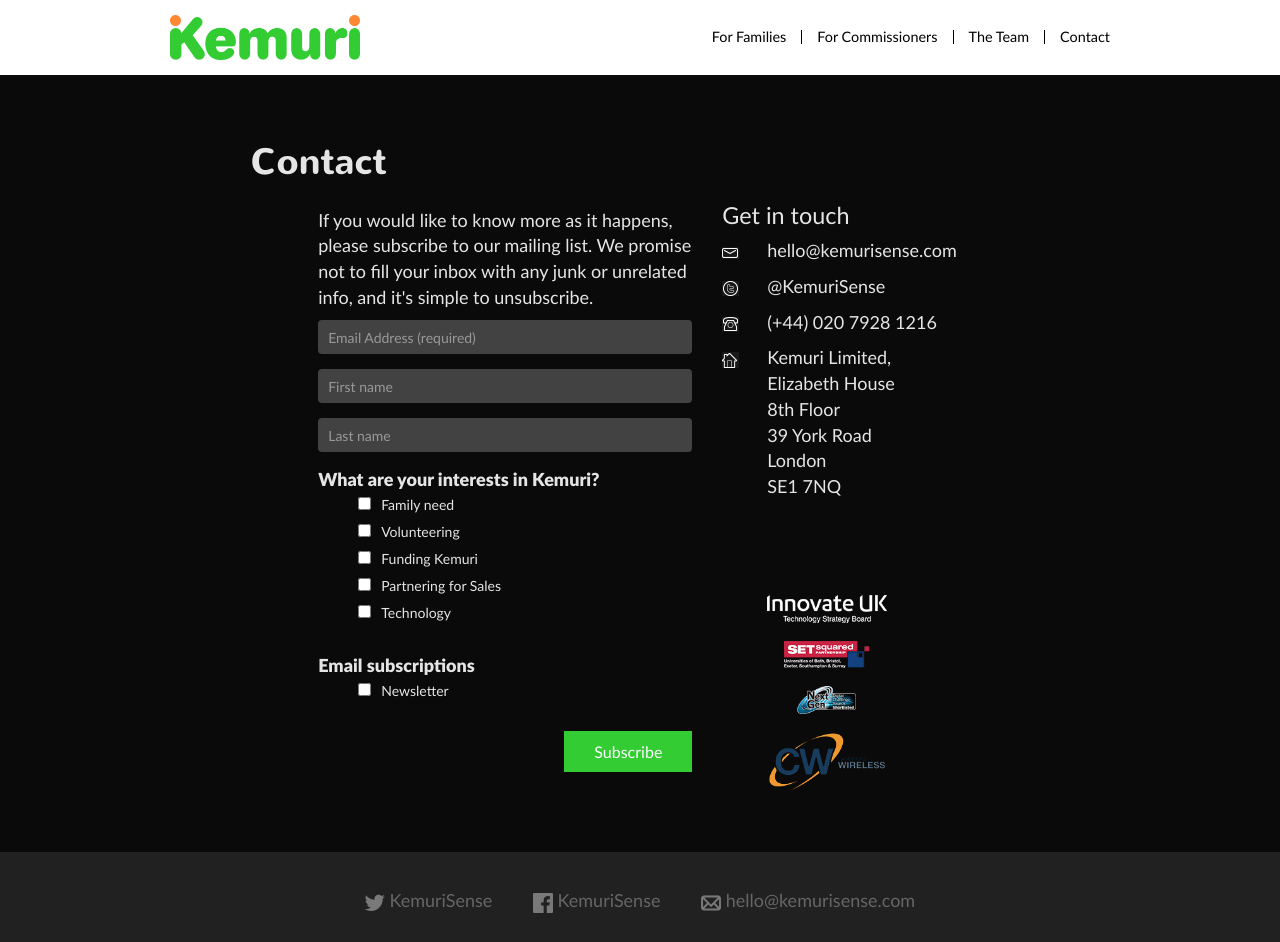
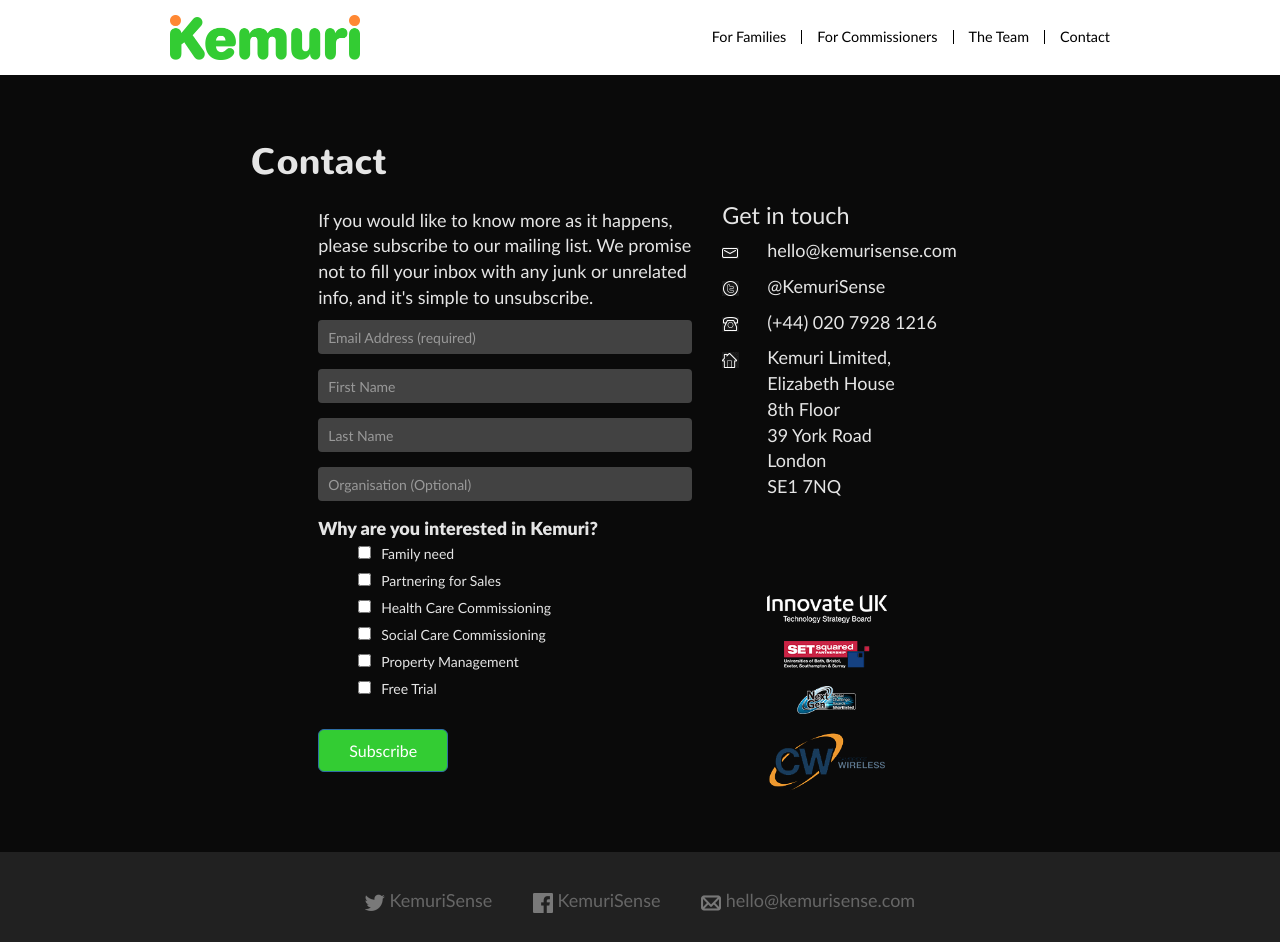
Before and after one commit to intelligentlilli/kemurisense.github.io, a Jekyll site: the page built from contact.html, in a window 1280 px wide and 942 px high. Built offline with Jekyll 4.4.1, drawn with Linux system fonts in a browser that asks for light colours; nearby versions of some CDN libraries; library files that are not in the unit come from our copies; comment, search, counter and statistics services are not loaded.

Commit message:
changed mailchimp options

```diff
--- a/contact.html
+++ b/contact.html
@@ -16,48 +16,47 @@
           <div class="col-md-6 col-md-push-1">
 
 <!-- Begin MailChimp Signup Form -->
+
 <div id="mc_embed_signup">
-              <form action="http://kemuri.us10.list-manage.com/subscribe/post?u=b7b6301f3652ee829af5ebbfd&id=cbace30088" method="post" id="mc-embedded-subscribe-form" name="mc-embedded-subscribe-form" class="validate form contactform" target="_blank" novalidate="">
+<form action="//kemurisense.us10.list-manage.com/subscribe/post?u=b7b6301f3652ee829af5ebbfd&amp;id=cbace30088" method="post" id="mc-embedded-subscribe-form" name="mc-embedded-subscribe-form" class="validate contactform form" target="_blank" novalidate>
     <div id="mc_embed_signup_scroll">
                   <p>If you would like to know more as it happens, please subscribe to our mailing list.  We promise not to fill your inbox with any junk or unrelated info, and it's simple to unsubscribe.</p>
       <div class="form-group">
-
-                    <input type="email" value="" name="EMAIL" class="form-control required email" id="mce-EMAIL" placeholder="Email Address (required)">
+        <input type="email" value="" name="EMAIL" class="required email form-control" id="mce-EMAIL" placeholder="Email Address (required)">
       </div>
       <div class="form-group">
-                    <input type="text" value="" name="FNAME" class="form-control" id="mce-FNAME" placeholder="First name">
+        <input type="text" value="" name="FNAME" class="form-control" id="mce-FNAME" placeholder="First Name">
       </div>
       <div class="form-group">
-                    <input type="text" value="" name="LNAME" class="form-control" id="mce-LNAME" placeholder="Last name">
+        <input type="text" value="" name="LNAME" class="form-control" id="mce-LNAME" placeholder="Last Name">
+      </div>
+      <div class="form-group">
+        <input type="text" value="" name="MMERGE3" class="form-control" id="mce-MMERGE3" placeholder="Organisation (Optional)">
       </div>
       <div class="form-group input-group">
-                    <strong>What are your interests in Kemuri? </strong>
+          <strong>Why are you interested in Kemuri? </strong>
           <ul>
-                      <li><input type="checkbox" value="4" name="group[2317][4]" id="mce-group[2317]-2317-0"><label for="mce-group[2317]-2317-0">Family need</label></li>
-                      <li><input type="checkbox" value="8" name="group[2317][8]" id="mce-group[2317]-2317-1"><label for="mce-group[2317]-2317-1">Volunteering</label></li>
-                      <li><input type="checkbox" value="32" name="group[2317][32]" id="mce-group[2317]-2317-2"><label for="mce-group[2317]-2317-2">Funding Kemuri</label></li>
-                      <li><input type="checkbox" value="64" name="group[2317][64]" id="mce-group[2317]-2317-3"><label for="mce-group[2317]-2317-3">Partnering for Sales</label></li>
-                      <li><input type="checkbox" value="128" name="group[2317][128]" id="mce-group[2317]-2317-4"><label for="mce-group[2317]-2317-4">Technology</label></li>
+            <li><input type="checkbox" value="1" name="group[2317][1]" id="mce-group[2317]-2317-0"><label for="mce-group[2317]-2317-0">Family need</label></li>
+            <!-- <li><input type="checkbox" value="2" name="group[2317][2]" id="mce-group[2317]-2317-1"><label for="mce-group[2317]-2317-1">Volunteering</label></li>
+            <li><input type="checkbox" value="4" name="group[2317][4]" id="mce-group[2317]-2317-2"><label for="mce-group[2317]-2317-2">Funding Kemuri</label></li> -->
+            <li><input type="checkbox" value="8" name="group[2317][8]" id="mce-group[2317]-2317-3"><label for="mce-group[2317]-2317-3">Partnering for Sales</label></li>
+            <!-- <li><input type="checkbox" value="16" name="group[2317][16]" id="mce-group[2317]-2317-4"><label for="mce-group[2317]-2317-4">Technology</label></li> -->
+            <li><input type="checkbox" value="32" name="group[2317][32]" id="mce-group[2317]-2317-5"><label for="mce-group[2317]-2317-5">Health Care Commissioning</label></li>
+            <li><input type="checkbox" value="64" name="group[2317][64]" id="mce-group[2317]-2317-6"><label for="mce-group[2317]-2317-6">Social Care Commissioning</label></li>
+            <li><input type="checkbox" value="128" name="group[2317][128]" id="mce-group[2317]-2317-7"><label for="mce-group[2317]-2317-7">Property Management</label></li>
+            <li><input type="checkbox" value="256" name="group[2317][256]" id="mce-group[2317]-2317-8"><label for="mce-group[2317]-2317-8">Free Trial</label></li>
           </ul>
       </div>
-                  <div class="form-group input-group">
-                    <strong>Email subscriptions </strong>
-                    <ul>
-                      <li><input type="checkbox" value="1" name="group[2309][1]" id="mce-group[2309]-2309-0"><label for="mce-group[2309]-2309-0">Newsletter</label></li>
-               <!--        <li><input type="checkbox" value="2" name="group[2309][2]" id="mce-group[2309]-2309-1"><label for="mce-group[2309]-2309-1">Crowdfunding information</label></li> -->
-                    </ul>
-                  </div>
-
   <div id="mce-responses" class="clear">
     <div class="response" id="mce-error-response" style="display:none"></div>
     <div class="response" id="mce-success-response" style="display:none"></div>
   </div>    <!-- real people should not fill this in and expect good things - do not remove this or risk form bot signups-->
-                  <div style="position: absolute; left: -5000px;"><input type="text" name="b_b7b6301f3652ee829af5ebbfd_cbace30088" tabindex="-1" value=""></div>
-                  <div class="clear"> <button type="submit" class="btn btn-primary btn-lg pull-right">Subscribe</button></div>
+    <div style="position: absolute; left: -5000px;" aria-hidden="true"><input type="text" name="b_b7b6301f3652ee829af5ebbfd_cbace30088" tabindex="-1" value=""></div>
+    <div class="clear"><input type="submit" value="Subscribe" name="subscribe" id="mc-embedded-subscribe" class="btn btn-primary btn-lg"></div>
     </div>
 </form>
 </div>
-
+<script type='text/javascript' src='//s3.amazonaws.com/downloads.mailchimp.com/js/mc-validate.js'></script><script type='text/javascript'>(function($) {window.fnames = new Array(); window.ftypes = new Array();fnames[0]='EMAIL';ftypes[0]='email';fnames[1]='FNAME';ftypes[1]='text';fnames[2]='LNAME';ftypes[2]='text';fnames[4]='MMERGE4';ftypes[4]='text';fnames[3]='MMERGE3';ftypes[3]='text';fnames[5]='MMERGE5';ftypes[5]='radio';}(jQuery));var $mcj = jQuery.noConflict(true);</script>
 <!--End mc_embed_signup-->
 
           </div>
```
Lines whose indentation alone changed are shown as unchanged.
